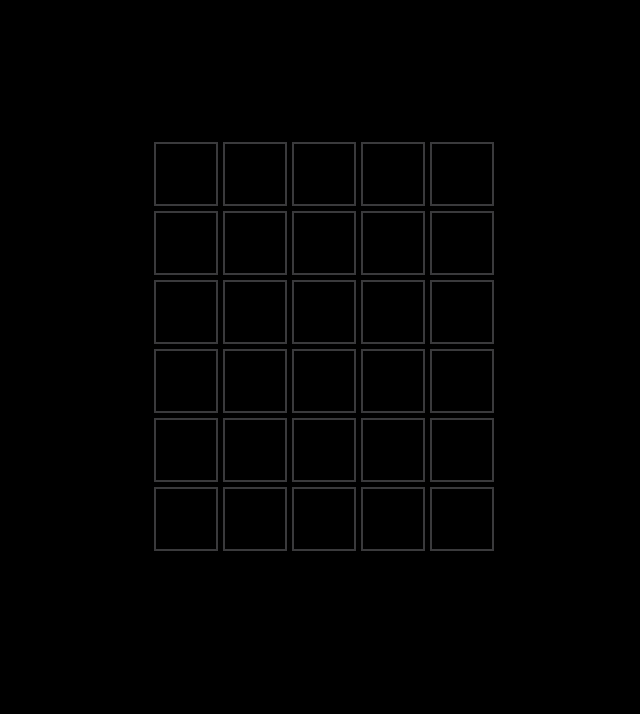
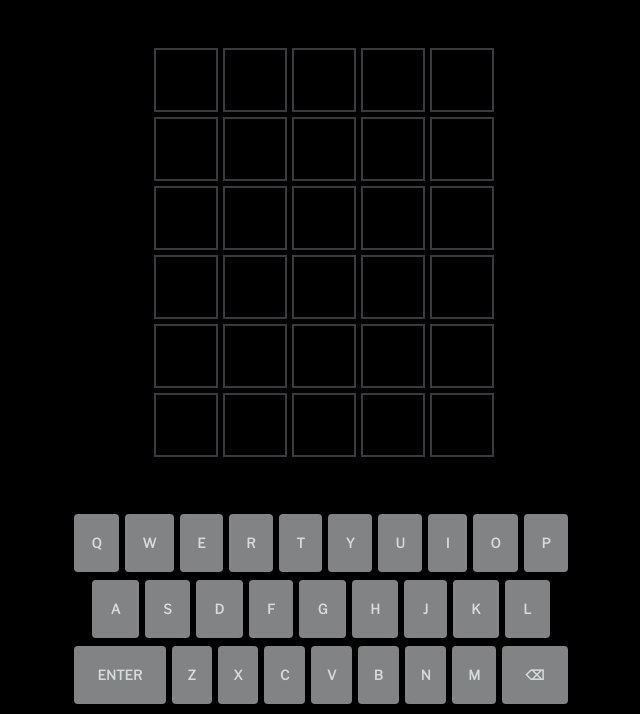
Before and after one commit to dylancobb/Wordle-game-project, a plain HTML site: page index.html in a window 1280 px wide. Shown: the part 86-800 px from the top of the page, without its empty margins (316-956 px from the left). Drawn offline with nearby package versions, Linux system fonts and the light colour scheme.

Commit message:
feat: add keyboard interface

```diff
--- a/css/styles.css
+++ b/css/styles.css
@@ -12,17 +12,26 @@
     padding: 0;
 }
 
-html, body {
+html,
+body {
     height: 100%;
     font-family: "Libre Franklin", sans-serif;
 }
 
 #container {
     display: flex;
-    flex-direction: column;
-    align-items: center;
     background-color: black;
     height: 100%;
+    align-items: center;
+    flex-direction: column;
+}
+
+#game {
+    width: 100%;
+    max-width: 500px;
+    height: 100%;
+    display: flex;
+    flex-direction: column;
 }
 
 header {
@@ -32,7 +41,7 @@ header {
 .title {
     font-family: "Bevan", sans-serif;
     color: var(--font-color);
-    size: 2.5rem;
+    font-size: 2.5rem;
     font-weight: normal;
     margin: 0.4rem 0 0.4rem 0;
     text-align: center;
@@ -58,4 +67,47 @@ header {
     border: 2px solid var(--dark-grey);
     min-width: 60px;
     min-height: 60px;
+    font-size: 50px;
+    font-weight: bold;
+    color: var(--font-color);
+    text-transform: uppercase;
+    display: flex;
+    justify-content: center;
+    align-items: center;
 }
+
+#keyboard-container {
+    height: 200px;
+}
+
+.keyboard-row {
+    display: flex;
+    justify-content: center;
+    width: 100%;
+    margin: 0 auto 8px;
+    touch-action: manipulation;
+}
+
+.keyboard-row button {
+    font-family: inherit;
+    font-weight: bold;
+    border: 0;
+    padding: 0;
+    height: 58px;
+    cursor: pointer;
+    background-color: rgb(129, 131, 132);
+    color: rgb(215, 218, 220);
+    flex-grow: 1;
+    text-transform: uppercase;
+    margin-right: 6px;
+    border-radius: 4px;
+    user-select: none;
+}
+
+.keyboard-row button.wide-button {
+    flex-grow: 1.5;
+}
+
+.spacer-half {
+    flex-grow: 0.5;
+}
--- a/index.html
+++ b/index.html
@@ -19,15 +19,55 @@
             <header>
                 <h1 class="title">Wordle</h1>
             </header>
-        </div>
 
-        <div id="board-container">
-            <div id="board"></div>
+            <div id="board-container">
+                <div id="board"></div>
+            </div>
+
+            <div id="keyboard-container">
+                <div class="keyboard-row">
+                    <button data-key="q">q</button>
+                    <button data-key="w">w</button>
+                    <button data-key="e">e</button>
+                    <button data-key="r">r</button>
+                    <button data-key="t">t</button>
+                    <button data-key="y">y</button>
+                    <button data-key="u">u</button>
+                    <button data-key="i">i</button>
+                    <button data-key="o">o</button>
+                    <button data-key="p">p</button>
+                </div>
+                <div class="keyboard-row">
+                    <div class="spacer-half"></div>
+                    <button data-key="a">a</button>
+                    <button data-key="s">s</button>
+                    <button data-key="d">d</button>
+                    <button data-key="f">f</button>
+                    <button data-key="g">g</button>
+                    <button data-key="h">h</button>
+                    <button data-key="j">j</button>
+                    <button data-key="k">k</button>
+                    <button data-key="l">l</button>
+                    <div class="spacer-half"></div>
+                </div>
+                <div class="keyboard-row">
+                    <button data-key="enter" class="wide-button">Enter</button>
+                    <button data-key="z">z</button>
+                    <button data-key="x">x</button>
+                    <button data-key="c">c</button>
+                    <button data-key="v">v</button>
+                    <button data-key="b">b</button>
+                    <button data-key="n">n</button>
+                    <button data-key="m">m</button>
+                    <button data-key="del" class="wide-button">&#9003;</button>
+                </div>
+            </div>
+
         </div>
     </div>
 
     <script src="js/scripts.js"></script>
-
+    <!-- <script src="js/scripts.tests.js"></script> -->
 
 </body>
 
```
Also changed, not shown: 1 other file.
